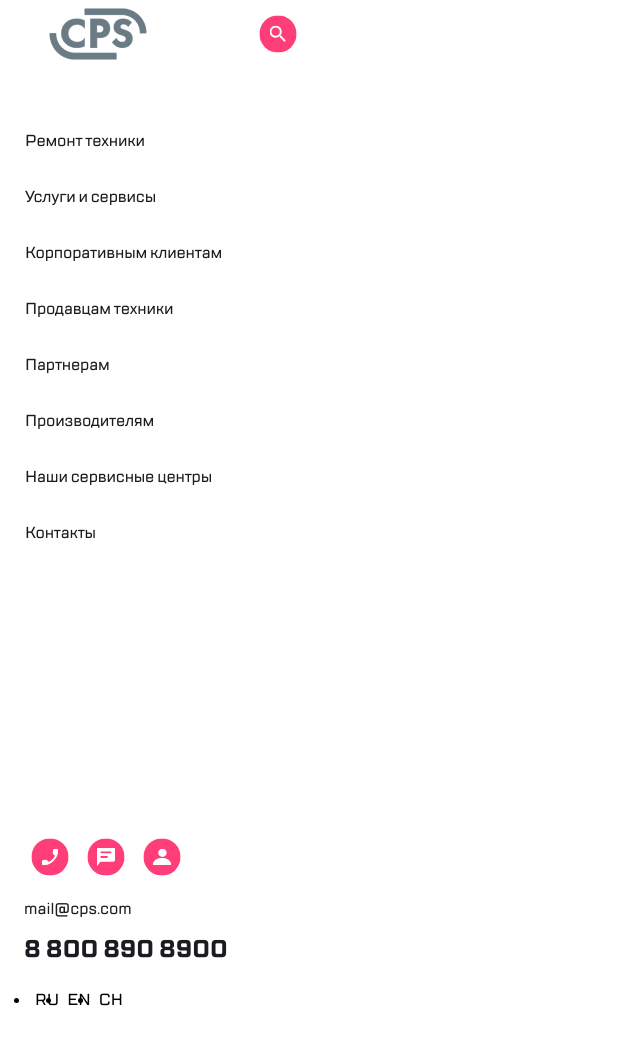
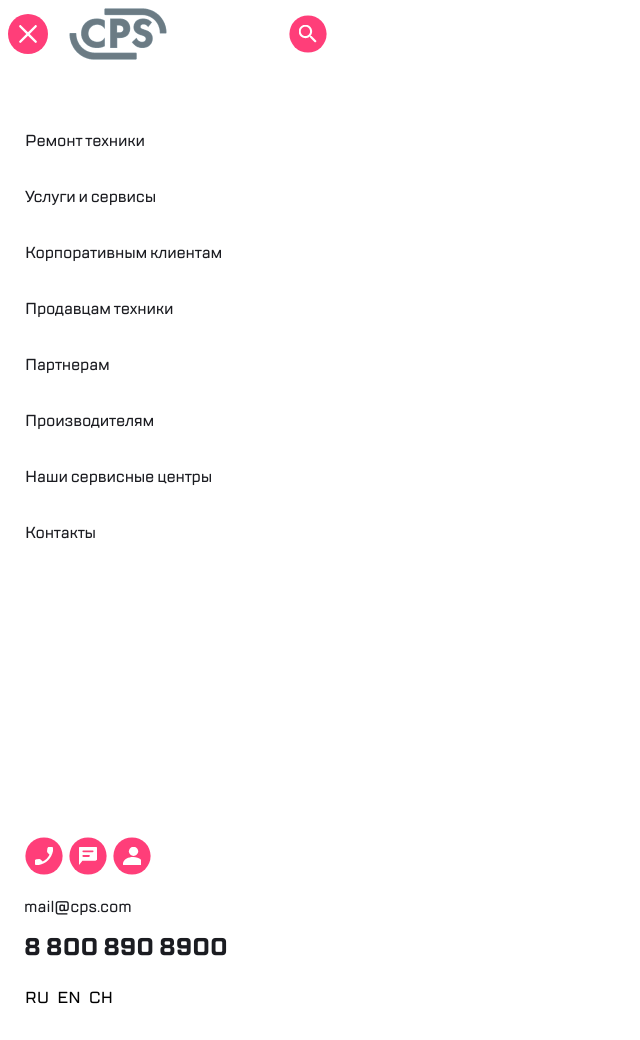
Before and after one commit to matu9ine/Kata-practice-2, a plain HTML site: page index.html in a window 1280 px wide. Shown: the whole page, without its empty margins (0-640 px from the left). Drawn offline with Linux system fonts and the light colour scheme.

Commit message:
Update style.css

```diff
--- a/css/style.css
+++ b/css/style.css
@@ -39,53 +39,59 @@ body {
   align-items: center;
 }
 .close__menu {
+  display: inline-block;
   border: none;
-  background: none;
+  border-radius: 50%;
+  width: 40px;
+  height: 40px;
+  background-color: #ff3e79;
+  position: relative;
 
 }
-.close__menu__svg {
-  display: flex;
-  justify-content: center;
-  align-items: center;
-  background-color: #ff3e79;
-  width: 40px;
-  height: 40px;
-  border-radius: 50%;
+.close__menu-svg {
+  position: absolute;
+  top: 50%;
+  left: 50%;
+  transform: translate(-50%, -50%);
+  width: 20px;
+  height: 20px;
   background-image: url('../img/icon\ x.svg');
-  background-repeat: no-repeat;
-  background-position: 50%;
+  background-size: cover;
+
 }
 
-.close__menu__svg:hover {
+.close__menu:hover {
   transition: 2s;
   transform: rotate(360deg);
 }
-.close__menu__svg:not(:hover) {
+.close__menu:not(:hover) {
   transition: 2s;
 }
 .search__menu {
+  display: inline-block;
   border: none;
-  background: none;
+  border-radius: 50%;
+  width: 40px;
+  height: 40px;
+  background-color: #ff3e79;
+  position: relative;
+
 }
 .search__menu__svg {
-  display: flex;
-  justify-content: center;
-  align-items: center;
-  background-color: #ff3e79;
-  width: 40px;
-  height: 40px;
-  border-radius: 50%;
-  position: relative;
-  right: 24px;
+  position: absolute;
+  top: 50%;
+  left: 50%;
+  transform: translate(-50%, -50%);
+  width: 20px;
+  height: 20px;
   background-image: url('../img/icon\ search.svg');
-  background-repeat: no-repeat;
-  background-position: 50%;
+  background-size: cover;
 }
-.search__menu__svg:hover {
+.search__menu:hover {
   opacity: 0.8;
   transition: 1.5s;
 }
-.search__menu__svg:not(:hover) {
+.search__menu:not(:hover) {
   transform: scale(0.93);
   transition: 1.5s;
 }
@@ -156,72 +162,55 @@ a {
 }
 
 .contact__button {
+  display: inline-block;
   border: none;
-  background: none;
+  border-radius: 50%;
+  width: 40px;
+  height: 40px;
+  background-color: #ff3e79;
+  position: relative;
 }
 .call__svg {
-  display: flex;
-  justify-content: center;
-  align-items: center;
-  background-color: #ff3e79;
-  width: 40px;
-  height: 40px;
-  border-radius: 50%;
-  position: relative;
+  position: absolute;
+  top: 50%;
+  left: 50%;
+  transform: translate(-50%, -50%);
+  width: 20px;
+  height: 20px;
   background-image: url('../img/icon\ call.svg');
-  background-repeat: no-repeat;
-  background-position: 50%;
+  background-size: cover;
+
 }
-.call__svg:hover {
+.contact__button:hover {
   opacity: 0.8;
   transition: 1.5s;
 }
-.call__svg:not(:hover) {
+.contact__button:not(:hover) {
   transform: scale(0.93);
   transition: 1.5s;
 }
 .chat__svg {
-  display: flex;
-  justify-content: center;
-  align-items: center;
-  background-color: #ff3e79;
-  width: 40px;
-  height: 40px;
-  border-radius: 50%;
-  position: relative;
+  position: absolute;
+  top: 50%;
+  left: 50%;
+  transform: translate(-50%, -50%);
+  width: 20px;
+  height: 20px;
   background-image: url('../img/icon\ text.svg');
-  background-repeat: no-repeat;
-  background-position: 50%;
+  background-size: cover;
 }
-.chat__svg:hover {
-  opacity: 0.8;
-  transition: 1.5s;
+
+.people__svg {
+  position: absolute;
+  top: 50%;
+  left: 50%;
+  transform: translate(-50%, -50%);
+  width: 20px;
+  height: 20px;
+  background-image: url('../img/Group\ people.svg');
+  background-size: cover;
 }
-.chat__svg:not(:hover) {
-  transform: scale(0.93);
-  transition: 1.5s;
-}
-.people__svg {
-  display: flex;
-  justify-content: center;
-  align-items: center;
-  background-color: #ff3e79;
-  width: 40px;
-  height: 40px;
-  border-radius: 50%;
-  position: relative;
-  background-image: url('../img/Group\ people.svg');
-  background-repeat: no-repeat;
-  background-position: 50%;
-}
-.people__svg:hover {
-  opacity: 0.8;
-  transition: 1.5s;
-}
-.people__svg:not(:hover) {
-  transform: scale(0.93);
-  transition: 1.5s;
-}
+
 .contact__block__mail {
   font-family: "TT Lakes medium";
   font-size: 16px;
@@ -249,6 +238,9 @@ flex-direction: column;
   flex-direction: row;
   padding: 7px;
   margin-top: 40px;
+  list-style-type: none;
+  position: relative;
+  right: 10px;
 }
 .lang__text{
 font-family: "TT Lakes medium";
```
